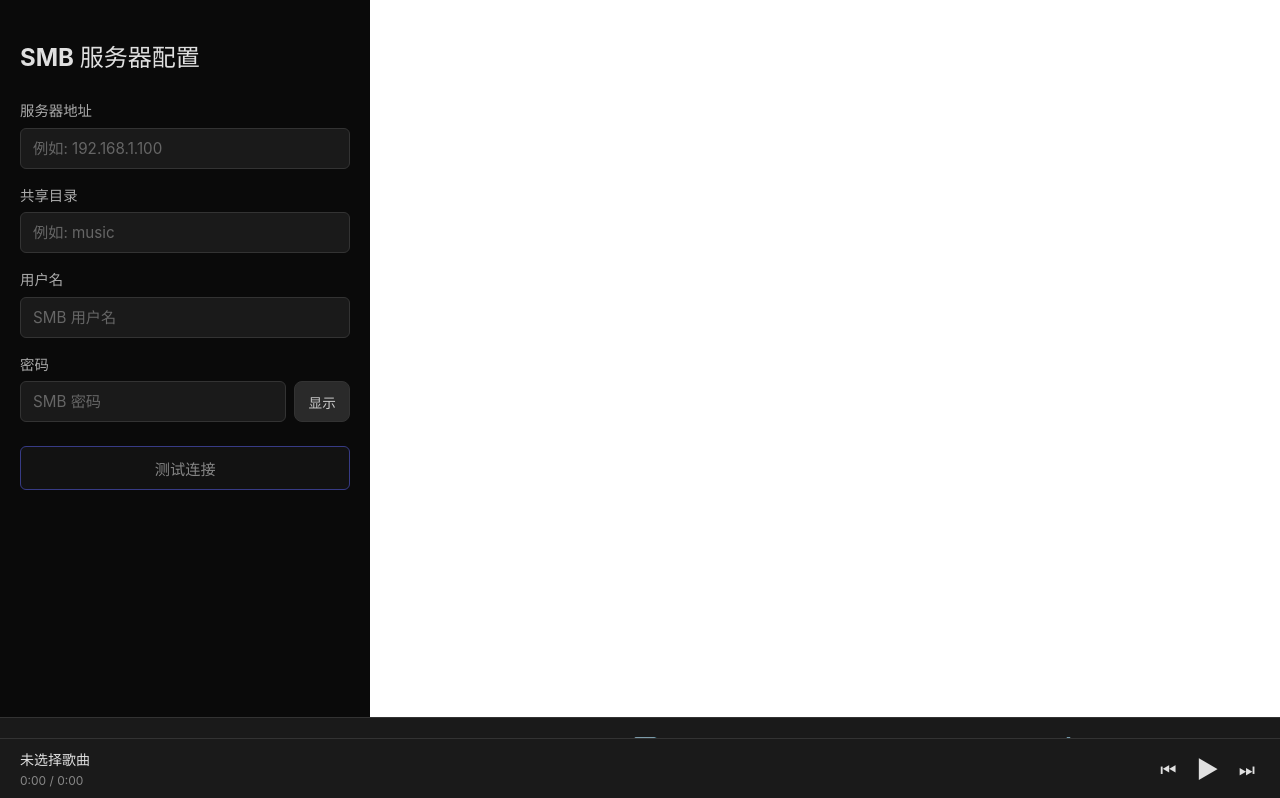
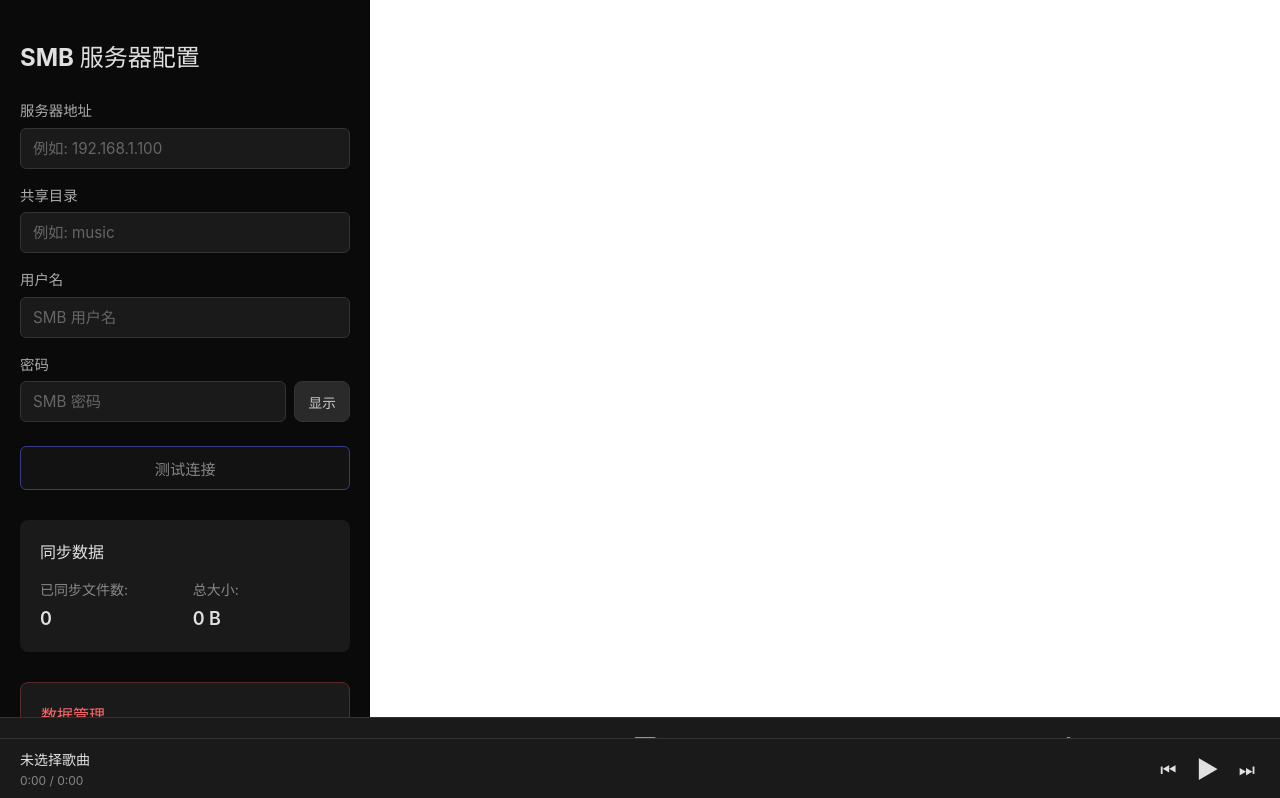
Before and after one commit to iamcheyan/miyako, a React (Vite) app: page /settings in a window 1280 px wide. Shown: the top 798 px of the page. Built offline with nearby package versions, Linux system fonts and the light colour scheme.

Commit message:
feat: US-015 - 设置管理与数据清理

```diff
--- a/prd.json
+++ b/prd.json
@@ -273,7 +273,7 @@
         "Verify in browser using dev-browser skill"
       ],
       "priority": 15,
-      "passes": false,
+      "passes": true,
       "notes": ""
     }
   ]
--- a/src/components/Settings.css
+++ b/src/components/Settings.css
@@ -109,3 +109,143 @@
   color: #ef4444;
   border: 1px solid rgba(239, 68, 68, 0.3);
 }
+
+.sync-stats {
+  margin-top: 30px;
+  padding: 20px;
+  background-color: #1a1a1a;
+  border-radius: 8px;
+}
+
+.sync-stats h3 {
+  margin: 0 0 15px 0;
+  color: #e0e0e0;
+  font-size: 16px;
+}
+
+.stats-grid {
+  display: grid;
+  grid-template-columns: repeat(2, 1fr);
+  gap: 15px;
+}
+
+.stat-item {
+  display: flex;
+  flex-direction: column;
+  gap: 5px;
+}
+
+.stat-label {
+  color: #888;
+  font-size: 14px;
+}
+
+.stat-value {
+  color: #e0e0e0;
+  font-size: 18px;
+  font-weight: 600;
+}
+
+.danger-zone {
+  margin-top: 30px;
+  padding: 20px;
+  background-color: #1a1a1a;
+  border-radius: 8px;
+  border: 1px solid #5a2a2a;
+}
+
+.danger-zone h3 {
+  margin: 0 0 15px 0;
+  color: #ff6b6b;
+  font-size: 16px;
+}
+
+.danger-actions {
+  display: flex;
+  gap: 15px;
+}
+
+.danger-btn {
+  flex: 1;
+  padding: 12px 16px;
+  background-color: #3a1a1a;
+  color: #ff6b6b;
+  border: 1px solid #5a2a2a;
+  border-radius: 6px;
+  font-size: 14px;
+  cursor: pointer;
+  transition: background-color 0.2s;
+}
+
+.danger-btn:hover {
+  background-color: #5a2a2a;
+}
+
+.confirm-dialog-overlay {
+  position: fixed;
+  top: 0;
+  left: 0;
+  right: 0;
+  bottom: 0;
+  background-color: rgba(0, 0, 0, 0.7);
+  display: flex;
+  align-items: center;
+  justify-content: center;
+  z-index: 9999;
+}
+
+.confirm-dialog {
+  background-color: #1a1a1a;
+  border-radius: 8px;
+  padding: 24px;
+  max-width: 400px;
+  width: 90%;
+  border: 1px solid #333;
+}
+
+.confirm-dialog h3 {
+  margin: 0 0 12px 0;
+  color: #e0e0e0;
+  font-size: 18px;
+}
+
+.confirm-dialog p {
+  margin: 0 0 20px 0;
+  color: #aaa;
+  font-size: 14px;
+  line-height: 1.5;
+}
+
+.dialog-buttons {
+  display: flex;
+  gap: 12px;
+  justify-content: flex-end;
+}
+
+.cancel-btn {
+  padding: 10px 20px;
+  background-color: #2a2a2a;
+  color: #e0e0e0;
+  border: 1px solid #333;
+  border-radius: 6px;
+  font-size: 14px;
+  cursor: pointer;
+}
+
+.cancel-btn:hover {
+  background-color: #333;
+}
+
+.confirm-btn {
+  padding: 10px 20px;
+  background-color: #5a2a2a;
+  color: #ff6b6b;
+  border: 1px solid #7a3a3a;
+  border-radius: 6px;
+  font-size: 14px;
+  cursor: pointer;
+}
+
+.confirm-btn:hover {
+  background-color: #7a3a3a;
+}
--- a/src/components/Settings.tsx
+++ b/src/components/Settings.tsx
@@ -1,9 +1,11 @@
 import { useState, useEffect } from "react";
 import { invoke } from "@tauri-apps/api/core";
-import type { ConnectResult, SmbConfig } from "../types/tauri-commands";
+import type { ConnectResult, SmbConfig, SyncState } from "../types/tauri-commands";
+import { getStorageManager } from "../lib/storage";
 import "./Settings.css";
 
 const STORAGE_KEY = "smb-config";
+const STATE_PATH = "sync_state.json";
 
 function Settings() {
   const [config, setConfig] = useState<SmbConfig>({
@@ -19,8 +21,13 @@ function Settings() {
     success: boolean;
     message: string;
   } | null>(null);
+  const [syncStats, setSyncStats] = useState<{
+    fileCount: number;
+    totalSize: number;
+  }>({ fileCount: 0, totalSize: 0 });
+  const [showConfirmDialog, setShowConfirmDialog] = useState<string | null>(null);
 
-  // Load saved config on mount
+  // Load saved config and sync stats on mount
   useEffect(() => {
     const savedConfig = localStorage.getItem(STORAGE_KEY);
     if (savedConfig) {
@@ -31,7 +38,22 @@ function Settings() {
         console.error("Failed to parse saved config:", e);
       }
     }
+    loadSyncStats();
   }, []);
+
+  const loadSyncStats = async () => {
+    try {
+      const state = await invoke<SyncState>("sync_load_state", {
+        statePath: STATE_PATH,
+      });
+
+      const fileCount = state.synced_files.length;
+      const totalSize = state.synced_files.reduce((sum, file) => sum + file.size, 0);
+      setSyncStats({ fileCount, totalSize });
+    } catch (e) {
+      console.error("Failed to load sync stats:", e);
+    }
+  };
 
   // Save config to localStorage
   const saveConfig = (newConfig: SmbConfig) => {
@@ -72,6 +94,53 @@ function Settings() {
     } finally {
       setIsTesting(false);
     }
+  };
+
+  // Clear sync data
+  const handleClearSyncData = async () => {
+    try {
+      const storage = getStorageManager();
+      await storage.clearRecent();
+      await storage.clearHistory();
+      await storage.clearPlaybackState();
+
+      // Reset sync state by writing empty state
+      await invoke("storage_write", {
+        dir: "app_data",
+        filename: "sync_state.json",
+        content: JSON.stringify({ last_sync_time: null, synced_files: [] }),
+      });
+
+      setSyncStats({ fileCount: 0, totalSize: 0 });
+      setShowConfirmDialog(null);
+      alert("同步数据已清除");
+    } catch (e) {
+      console.error("Failed to clear sync data:", e);
+      alert("清除失败: " + (e instanceof Error ? e.message : String(e)));
+    }
+  };
+
+  // Clear playback history
+  const handleClearHistory = async () => {
+    try {
+      const storage = getStorageManager();
+      await storage.clearRecent();
+      await storage.clearHistory();
+      await storage.clearPlaybackState();
+      setShowConfirmDialog(null);
+      alert("播放历史已清除");
+    } catch (e) {
+      console.error("Failed to clear history:", e);
+      alert("清除失败: " + (e instanceof Error ? e.message : String(e)));
+    }
+  };
+
+  const formatSize = (bytes: number): string => {
+    if (bytes === 0) return "0 B";
+    const k = 1024;
+    const sizes = ["B", "KB", "MB", "GB"];
+    const i = Math.floor(Math.log(bytes) / Math.log(k));
+    return parseFloat((bytes / Math.pow(k, i)).toFixed(2)) + " " + sizes[i];
   };
 
   return (
@@ -146,6 +215,70 @@ function Settings() {
           </div>
         )}
       </div>
+
+      <div className="sync-stats">
+        <h3>同步数据</h3>
+        <div className="stats-grid">
+          <div className="stat-item">
+            <span className="stat-label">已同步文件数:</span>
+            <span className="stat-value">{syncStats.fileCount}</span>
+          </div>
+          <div className="stat-item">
+            <span className="stat-label">总大小:</span>
+            <span className="stat-value">{formatSize(syncStats.totalSize)}</span>
+          </div>
+        </div>
+      </div>
+
+      <div className="danger-zone">
+        <h3>数据管理</h3>
+        <div className="danger-actions">
+          <button
+            className="danger-btn"
+            onClick={() => setShowConfirmDialog("sync")}
+          >
+            清除同步数据
+          </button>
+          <button
+            className="danger-btn"
+            onClick={() => setShowConfirmDialog("history")}
+          >
+            清除播放历史
+          </button>
+        </div>
+      </div>
+
+      {/* Confirmation Dialog */}
+      {showConfirmDialog && (
+        <div className="confirm-dialog-overlay">
+          <div className="confirm-dialog">
+            <h3>确认操作</h3>
+            <p>
+              {showConfirmDialog === "sync"
+                ? "确定要清除所有同步数据吗？这将删除同步状态和播放记录。"
+                : "确定要清除播放历史吗？这将删除最近播放和播放记录。"}
+            </p>
+            <div className="dialog-buttons">
+              <button
+                className="cancel-btn"
+                onClick={() => setShowConfirmDialog(null)}
+              >
+                取消
+              </button>
+              <button
+                className="confirm-btn"
+                onClick={
+                  showConfirmDialog === "sync"
+                    ? handleClearSyncData
+                    : handleClearHistory
+                }
+              >
+                确认
+              </button>
+            </div>
+          </div>
+        </div>
+      )}
     </div>
   );
 }
```
Also changed, not shown: progress.txt.
